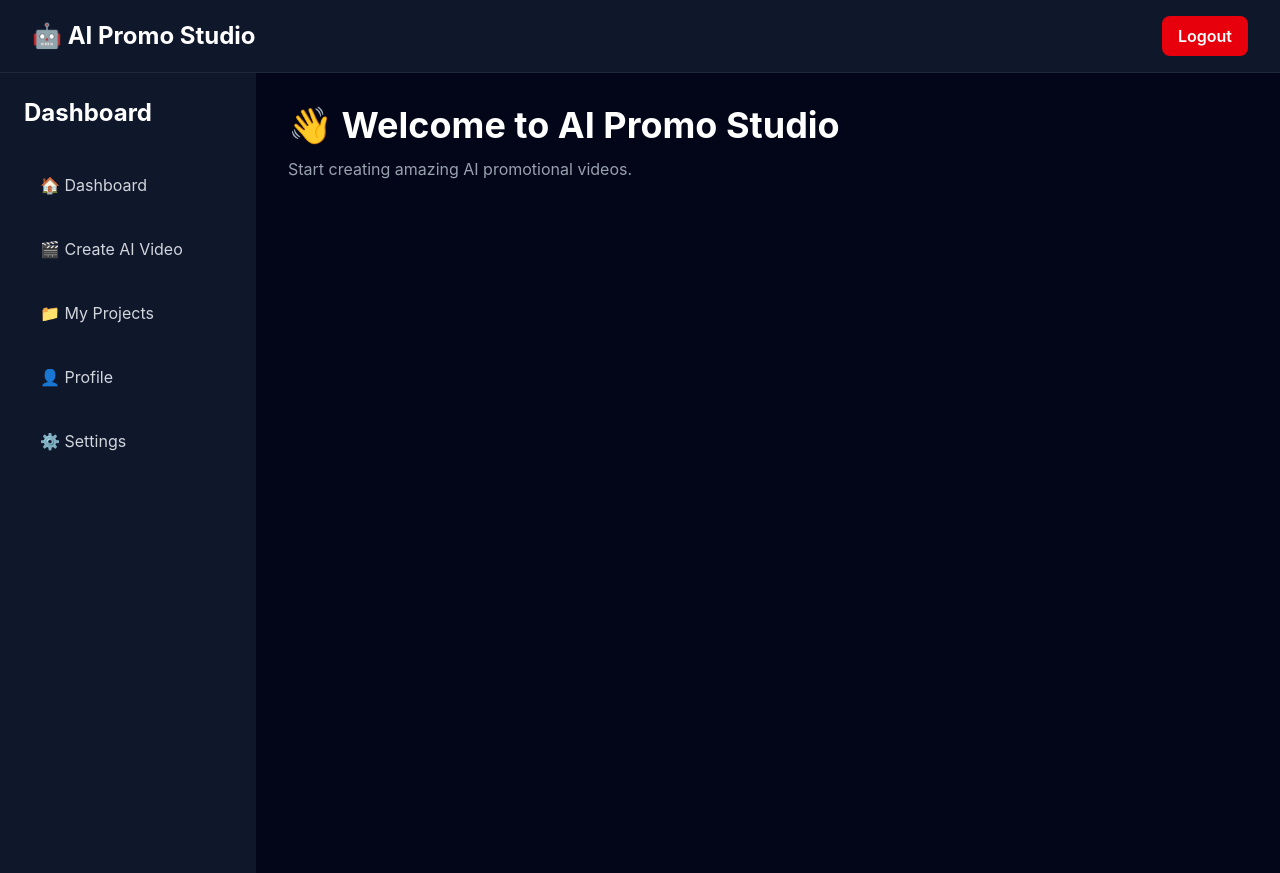
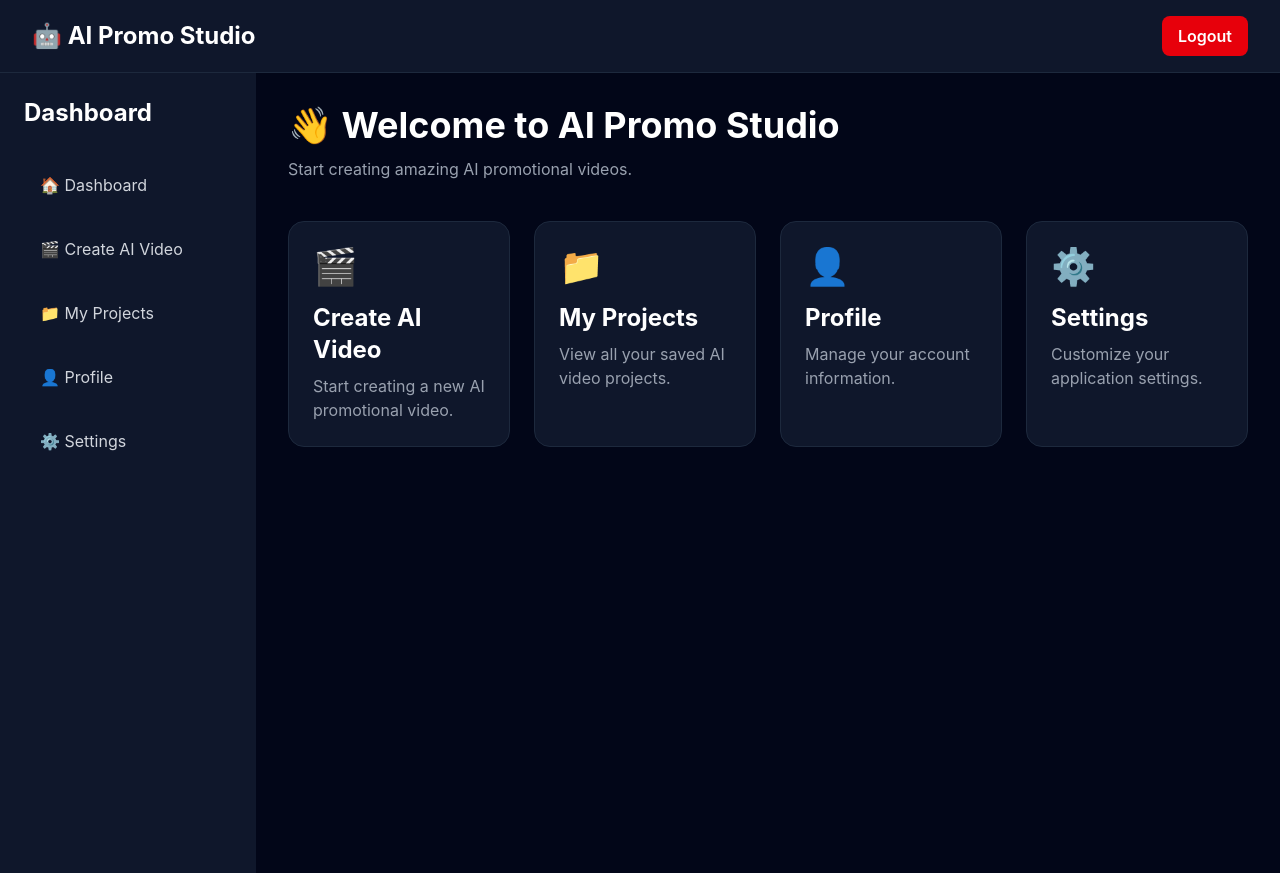
Before and after one commit to VINOTHINI-C/AI-Promo-Studio, a React app in the folder frontend/: page /dashboard in a window 1280 px wide. Built offline with nearby package versions, Linux system fonts and the light colour scheme; no server answers; sample sign-in values are in the browser's storage; the HTML template or start-up script is replaced by a standard one.

Commit message:
feat: build create video form UI

```diff
--- /dev/null
+++ b/frontend/src/components/DashboardCard.jsx
@@ -0,0 +1,19 @@
+function DashboardCard({ title, description, icon }) {
+  return (
+    <div className="rounded-2xl border border-slate-800 bg-slate-900 p-6 transition duration-300 hover:scale-105 hover:border-purple-500">
+
+      <div className="text-4xl">{icon}</div>
+
+      <h2 className="mt-4 text-2xl font-bold text-white">
+        {title}
+      </h2>
+
+      <p className="mt-2 text-gray-400">
+        {description}
+      </p>
+
+    </div>
+  );
+}
+
+export default DashboardCard;
--- /dev/null
+++ b/frontend/src/pages/CreateVideo.jsx
@@ -0,0 +1,91 @@
+function CreateVideo() {
+  return (
+    <div className="min-h-screen bg-slate-950 p-8 text-white">
+
+      <h1 className="text-4xl font-bold">
+        🎬 Create AI Video
+      </h1>
+
+      <p className="mt-3 text-gray-400">
+        Describe the video you want to generate.
+      </p>
+      <div className="mt-10 max-w-3xl rounded-2xl bg-slate-900 p-8">
+
+  <label className="mb-2 block text-lg font-semibold">
+    Video Prompt
+  </label>
+
+  <textarea
+    rows="5"
+    placeholder="Example: Create a promotional video for a coffee shop with cinematic style..."
+    className="w-full rounded-xl border border-slate-700 bg-slate-950 p-4 text-white outline-none focus:border-purple-500"
+  ></textarea>
+  <div className="mt-6">
+
+  <label className="mb-2 block text-lg font-semibold">
+    Video Style
+  </label>
+
+  <select
+    className="w-full rounded-xl border border-slate-700 bg-slate-950 p-4 text-white outline-none focus:border-purple-500"
+  >
+    <option>Cinematic</option>
+    <option>Social Media</option>
+    <option>Business</option>
+    <option>Product Advertisement</option>
+    <option>Modern</option>
+    <option>Cartoon</option>
+  </select>
+
+</div>
+<div className="mt-6">
+
+  <label className="mb-2 block text-lg font-semibold">
+    Video Duration
+  </label>
+
+  <select
+    className="w-full rounded-xl border border-slate-700 bg-slate-950 p-4 text-white outline-none focus:border-purple-500"
+  >
+    <option>15 Seconds</option>
+    <option>30 Seconds</option>
+    <option>45 Seconds</option>
+    <option>60 Seconds</option>
+    <option>3 Minutes</option>
+    <option>5 Minutes</option>
+  </select>
+
+</div>
+<div className="mt-6">
+
+  <label className="mb-2 block text-lg font-semibold">
+    AI Voice
+  </label>
+
+  <select
+    className="w-full rounded-xl border border-slate-700 bg-slate-950 p-4 text-white outline-none focus:border-purple-500"
+  >
+    <option>Female Professional</option>
+    <option>Male Professional</option>
+    <option>Friendly</option>
+    <option>Energetic</option>
+  </select>
+
+</div>
+<div className="mt-8">
+
+  <button
+    className="w-full rounded-xl bg-gradient-to-r from-purple-600 to-pink-600 py-4 text-lg font-bold text-white transition duration-300 hover:scale-[1.02]"
+  >
+    🚀 Generate AI Video
+  </button>
+
+</div>
+
+</div>
+
+    </div>
+  );
+}
+
+export default CreateVideo;
--- a/frontend/src/pages/Dashboard.jsx
+++ b/frontend/src/pages/Dashboard.jsx
@@ -1,5 +1,6 @@
 import DashboardNavbar from "../components/DashboardNavbar";
 import Sidebar from "../components/Sidebar";
+import DashboardCard from "../components/DashboardCard";
 
 function Dashboard() {
   return (
@@ -17,6 +18,33 @@ function Dashboard() {
           <p className="mt-3 text-gray-400">
             Start creating amazing AI promotional videos.
           </p>
+          <div className="mt-10 grid gap-6 md:grid-cols-2 xl:grid-cols-4">
+
+  <DashboardCard
+    icon="🎬"
+    title="Create AI Video"
+    description="Start creating a new AI promotional video."
+  />
+
+  <DashboardCard
+    icon="📁"
+    title="My Projects"
+    description="View all your saved AI video projects."
+  />
+
+  <DashboardCard
+    icon="👤"
+    title="Profile"
+    description="Manage your account information."
+  />
+
+  <DashboardCard
+    icon="⚙️"
+    title="Settings"
+    description="Customize your application settings."
+  />
+
+</div>
         </main>
       </div>
     </div>
--- a/frontend/src/router/AppRouter.jsx
+++ b/frontend/src/router/AppRouter.jsx
@@ -5,6 +5,7 @@ import Register from "../pages/Register";
 import ForgotPassword from "../pages/ForgotPassword";
 import Dashboard from "../pages/Dashboard";
 import ProtectedRoute from "../components/ProtectedRoute";
+import CreateVideo from "../pages/CreateVideo";
 
 function AppRouter() {
   return (
@@ -22,6 +23,14 @@ function AppRouter() {
     </ProtectedRoute>
   }
 />
+<Route
+  path="/create-video"
+  element={
+    <ProtectedRoute>
+      <CreateVideo />
+    </ProtectedRoute>
+  }
+/>
       </Routes>
     </BrowserRouter>
   );
```
